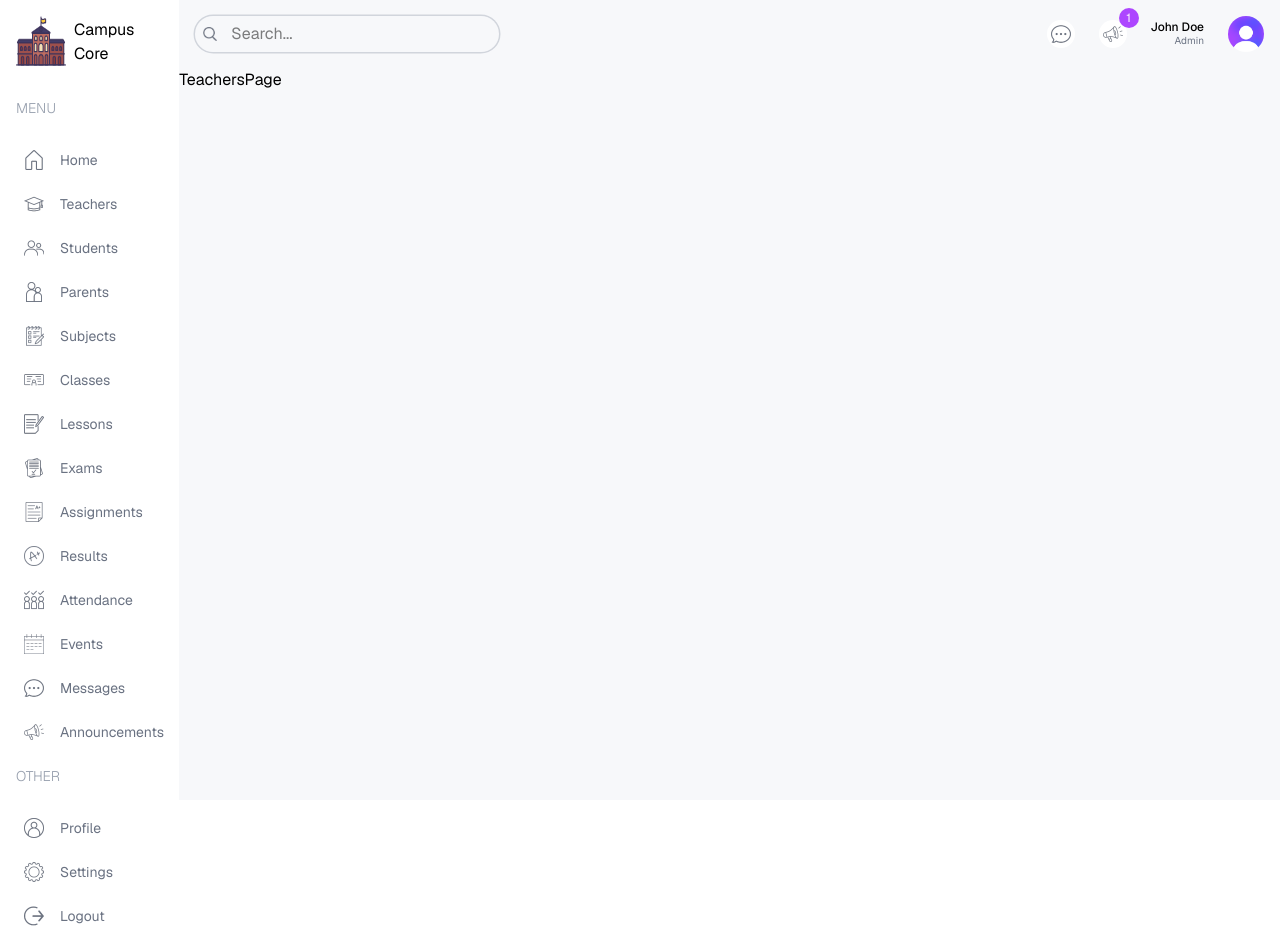
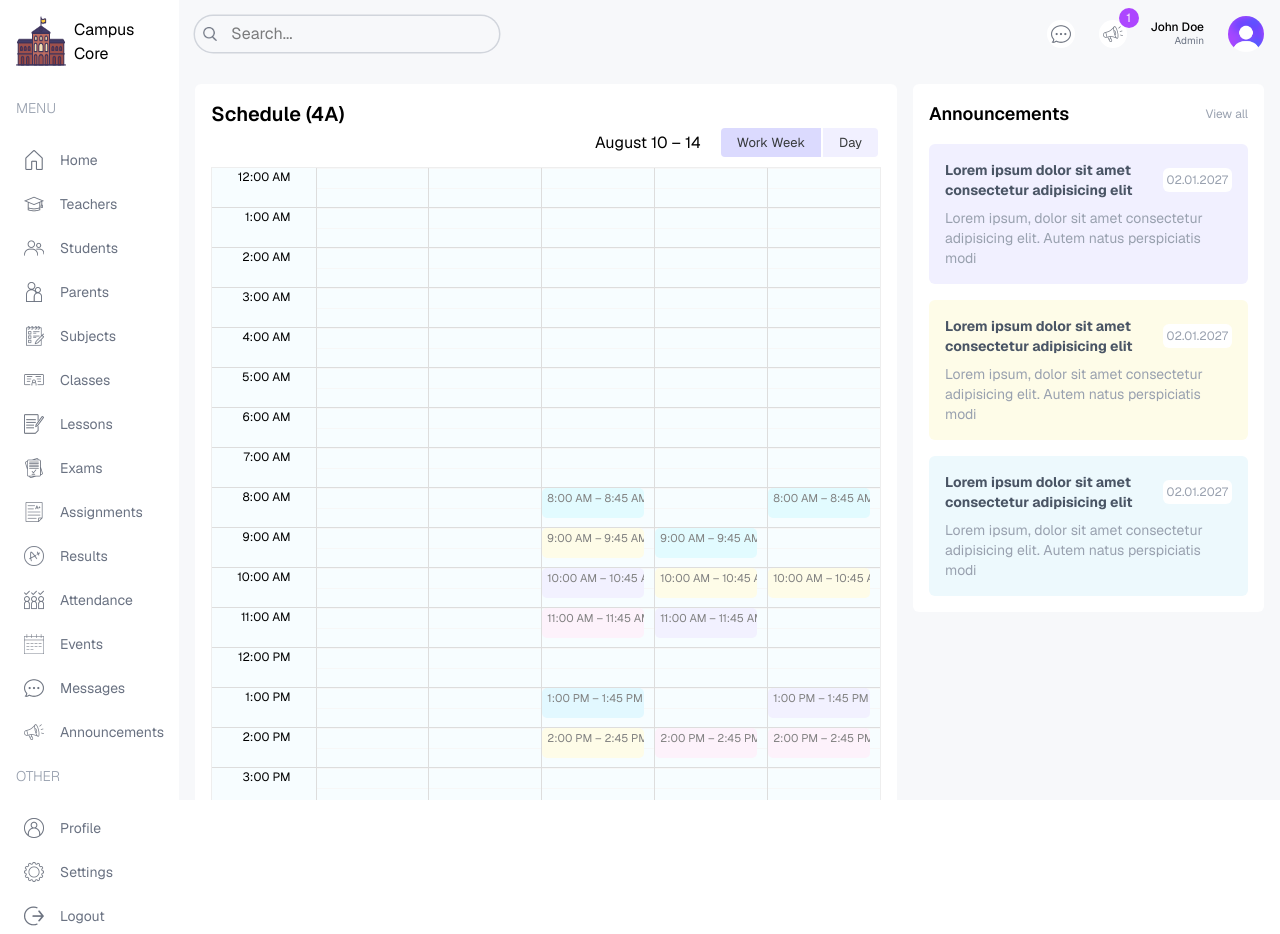
Before and after one commit to MinhazulAbidin/Campus-Core, a Next.js app: page /teacher in a window 1280 px wide. Built offline with nearby package versions, Linux system fonts and the light colour scheme.

Commit message:
global css update

```diff
--- a/src/app/(dashboard)/admin/page.tsx
+++ b/src/app/(dashboard)/admin/page.tsx
@@ -21,11 +21,11 @@ const AdminPage = () => {
           {/* middle chart */}
           <div className="flex flex-col gap-4 lg:flex-row">
             {/* count chart */}
-            <div className="w-full lg:w-1/3 h-112.5">
+            <div className="w-full lg:w-1/3">
               <CountCharts />
             </div>
             {/* attendance chart */}
-            <div className="w-full lg:w-2/3 h-112.5">
+            <div className="w-full lg:w-2/3">
               <AttendanceChart />
             </div>
           </div>
--- a/src/app/(dashboard)/layout.tsx
+++ b/src/app/(dashboard)/layout.tsx
@@ -24,7 +24,7 @@ export default function DashboardLayout({ children }: LayoutProps<"/">) {
         <Menu />
       </div>
       {/* right */}
-      <div className="w-[86%] md:w-[92%] lg:w-[84%] xl:w-[86%] bg-[#F7F8FA] overflow-scroll">
+      <div className="w-[86%] md:w-[92%] lg:w-[84%] xl:w-[86%] bg-[#F7F8FA] overflow-scroll flex flex-col">
         <Navbar />
         {children}
       </div>
--- a/src/app/(dashboard)/teacher/page.tsx
+++ b/src/app/(dashboard)/teacher/page.tsx
@@ -1,9 +1,23 @@
-import React from 'react'
+import Announcements from "@/components/Announcements";
+import BigCalender from "@/components/BigCalender";
+import React from "react";
 
 const TeachersPage = () => {
   return (
-    <div>TeachersPage</div>
-  )
-}
+    <section className="flex flex-col xl:flex-row gap-4 p-4">
+      {/* left */}
+      <div className="w-full xl:w-2/3 flex flex-col gap-8">
+        <div className="bg-white h-full rounded-md p-4">
+          <h2 className="text-xl font-semibold">Schedule (4A)</h2>
+          <BigCalender />
+        </div>
+      </div>
+      {/* right */}
+      <div className="w-full xl:w-1/3 flex flex-col gap-8">
+        <Announcements />
+      </div>
+    </section>
+  );
+};
 
-export default TeachersPage
+export default TeachersPage;
--- a/src/app/globals.css
+++ b/src/app/globals.css
@@ -31,10 +31,112 @@
   }
 }
 
-.react-calendar__tile--active{
+.react-calendar__tile--active {
   background-color: var(--lamaSky) !important;
   color: black !important;
 }
+
 .react-calendar__navigation__label__labelText {
   font-weight: 600;
 }
+
+.rbc-btn-group:first-child {
+  display: none;
+}
+
+.rbc-toolbar-label {
+  text-align: right !important;
+  padding-right: 20px !important;
+}
+
+.rbc-btn-group:last-child {
+  font-size: 13px;
+}
+
+.rbc-btn-group:last-child button {
+  border: none;
+  background-color: #f1f0ff;
+  margin-right: 3px !important;
+}
+
+.rbc-toolbar button.rbc-active {
+  background-color: #dbdafe !important;
+  box-shadow: none !important;
+}
+
+.rbc-time-view {
+  border-color: #eee !important;
+}
+
+.rbc-time-header {
+  display: none !important;
+}
+
+.rbc-time-content {
+  border: none !important;
+}
+
+.rbc-time-gutter.rbc-time-column {
+  font-size: 12px
+}
+
+.rbc-time-gutter.rbc-time-column .rbc-timeslot-group {
+  padding: 0px 20px !important
+}
+
+.rbc-timeslot-group {
+  background-color: #f7fdff !important
+}
+
+.rbc-day-slot {
+  font-size: 14px !important
+}
+
+.rbc-event {
+  border: none !important;
+  color: black !important;
+  width: 100% !important;
+  display:flex !important;
+  flex-wrap:wrap !important
+}
+
+.rbc-event:nth-child(1) {
+  background-color: #e2f8ff !important;
+}
+
+.rbc-event:nth-child(1) {
+  background-color: #e2fBff !important;
+}
+
+.rbc-event:nth-child(2) {
+  background-color: #fefce8 !important;
+}
+
+.rbc-event:nth-child(3) {
+  background-color: #f2f1ff !important;
+}
+
+.rbc-event:nth-child(4) {
+  background-color: #fdf2fb !important;
+}
+
+.rbc-event:nth-child(5) {
+  background-color: #e2f8ff !important;
+}
+
+.rbc-event:nth-child(6) {
+  background-color: #fefce8 !important;
+}
+
+.rbc-event:nth-child(7) {
+  background-color: #f2f1ff !important;
+}
+
+.rbc-event:nth-child(8) {
+  background-color: #fdf2fb !important;
+}
+
+.rbc-event-label{
+color:gray !important;
+margin-bottom:5px !important
+}
--- a/src/components/AttendanceChart.tsx
+++ b/src/components/AttendanceChart.tsx
@@ -57,7 +57,7 @@ const AttendanceChart = () => {
         }}
         responsive
         data={data}
-        barSize={20}
+        barSize={12}
       >
         <CartesianGrid strokeDasharray="3 3" vertical={false} stroke="#ddd"/>
         <XAxis dataKey="name" axisLine={false} tickLine={false} tick={{ fill: "#d1d5db" }} />
--- a/src/components/FinanceChart.tsx
+++ b/src/components/FinanceChart.tsx
@@ -127,13 +127,13 @@ const FinanceChart = () => {
           type="monotone"
           dataKey="income"
           stroke="#C3EBFA"
-          strokeWidth={5}
+          strokeWidth={3}
         />
         <Line
           type="monotone"
           dataKey="expense"
           stroke="#CFCEFF"
-          strokeWidth={5}
+          strokeWidth={3}
         />
       </LineChart>
     </div>
--- a/src/lib/data.ts
+++ b/src/lib/data.ts
@@ -1,6 +1,6 @@
 // TEMPORARY DATA
 
-export let role = "admin";
+export const role = "admin";
 
 export const teachersData = [
   {
@@ -1057,7 +1057,7 @@ export const calendarEvents = [
   {
     title: "History",
     allDay: false,
-    start: new Date(2026, 7, 19, 14, 0),
-    end: new Date(2026, 7, 19, 14, 45),
+    start: new Date(2026, 7, 18, 14, 0),
+    end: new Date(2026, 7, 18, 14, 45),
   },
 ];
```
